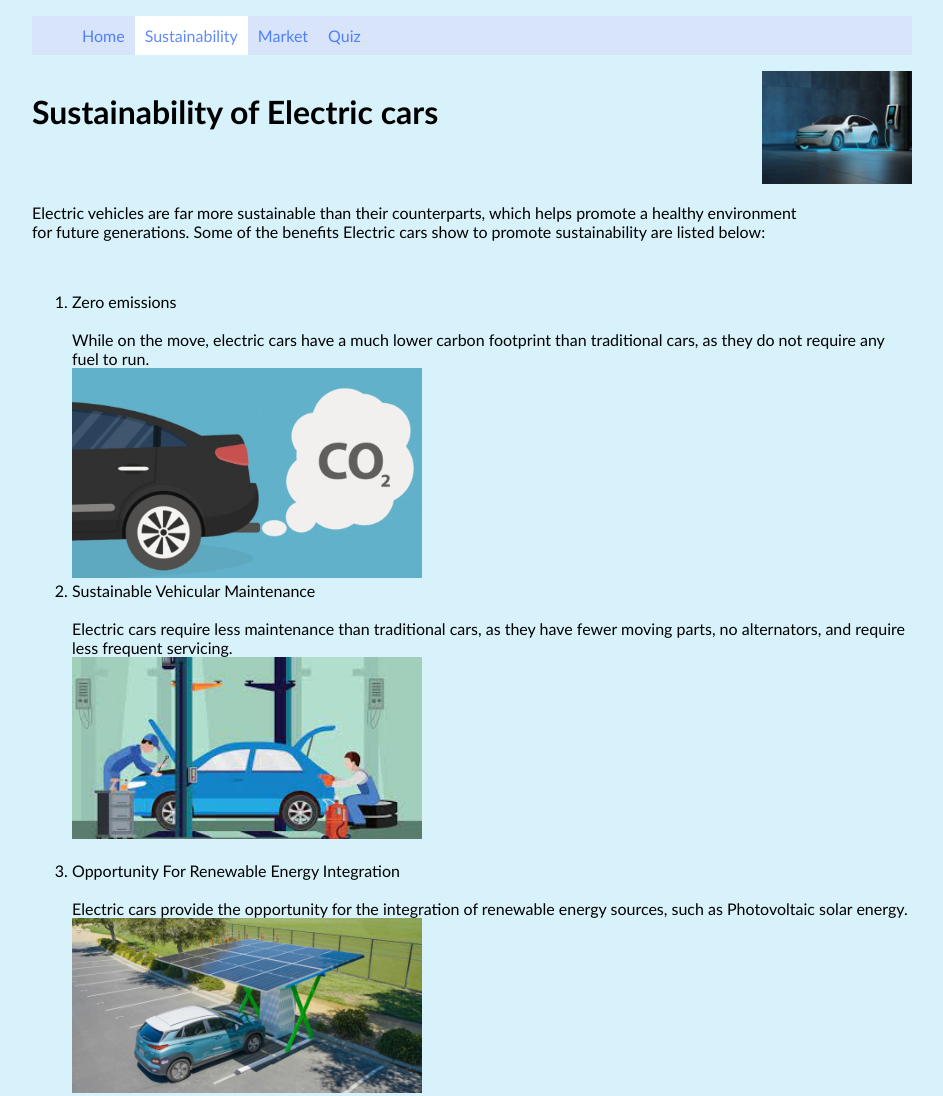
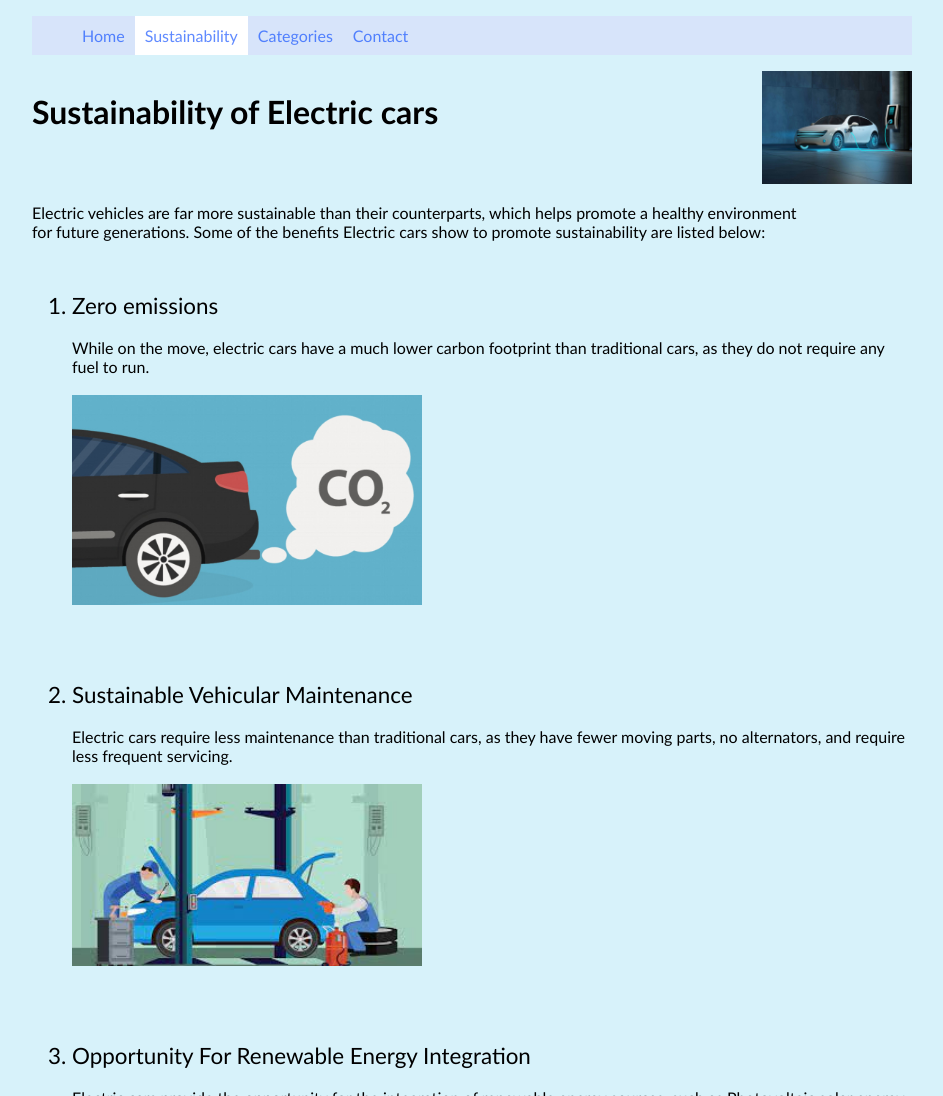
Before and after one commit to ABgithub4/Project, a plain HTML site: page Sustainability.html in a window 1280 px wide. Shown: the top 1096 px of the page, without its empty margins (168-1111 px from the left). Drawn offline with Linux system fonts and the light colour scheme.

Commit message:
Add files via upload

```diff
--- a/Sustainability.html
+++ b/Sustainability.html
@@ -3,7 +3,7 @@
 <head>
     <meta charset="UTF-8">
     <meta name="viewport" content="width=device-width, initial-scale=1.0">
-    <title>Sustaianability</title>
+    <title>Sustainability</title>
     <link rel="stylesheet" href="style.css">
 </head>
 <body>
@@ -12,8 +12,8 @@
             <ul>
                 <li> <a href="index.html" target="_blank">Home</a> </li>
                 <li><a href ="Sustainability.html" id="active" target="_blank">Sustainability</a> </li>
-                <li> <a href="Categories.html" target="_blank">Market</a> </li>
-                <li> <a href ="" target="_blank">Quiz</a></li>
+                <li> <a href="Categories.html" target="_blank">Categories</a> </li>
+                <li> <a href ="" target="_blank">Contact</a></li>
             </ul>
         </nav>
     </header>
@@ -35,22 +35,27 @@
     <br>
 
     <ol>
-        <li>Zero emissions <br> <br>
+        <div class=uno>
+            <li>Zero emissions </div> <br>
             While on the move, electric cars have a much lower carbon footprint than traditional cars, as they do not require any fuel to run.
-        </li>
-        <img src="Caremi.jpg" alt="car emmiting CO2" width="350px">
+             </li> <br> <br>
+             <img src="Caremi.jpg" alt="car emmiting CO2" width="350px"> <br> <br>
 
-        <li>
-            Sustainable Vehicular Maintenance <br> <br>
-            Electric cars require less maintenance than traditional cars, as they have fewer moving parts, no alternators, and require less frequent servicing.
-        </li>
-        <img src="Carmai.jpg" alt="2 animated mechanics working each end of car" width="350px"> <br> <br>
+        <div class=dos>
+             <br> <br>
+             <li>
+             Sustainable Vehicular Maintenance </div> <br>
+             Electric cars require less maintenance than traditional cars, as they have fewer moving parts, no alternators, and require less frequent servicing.
+             </li> <br> <br>
+             <img src="Carmai.jpg" alt="2 animated mechanics working each end of car" width="350px"> <br> <br>
 
-        <li>
-            Opportunity For Renewable Energy Integration <br> <br>
+        <div class=tres>
+            <br> <br>
+             <li>
+            Opportunity For Renewable Energy Integration </div> <br>
             Electric cars provide the opportunity for the integration of renewable energy sources, such as Photovoltaic solar energy.
-        </li>
-        <img src="modular-solar-EV-charger-1.webp" alt="solar panels set up ovrhead as car charges" width="350px">
+             </li> <br> <br>
+             <img src="modular-solar-EV-charger-1.webp" alt="solar panels set up ovrhead as car charges" width="350px">
 
 
 
```
